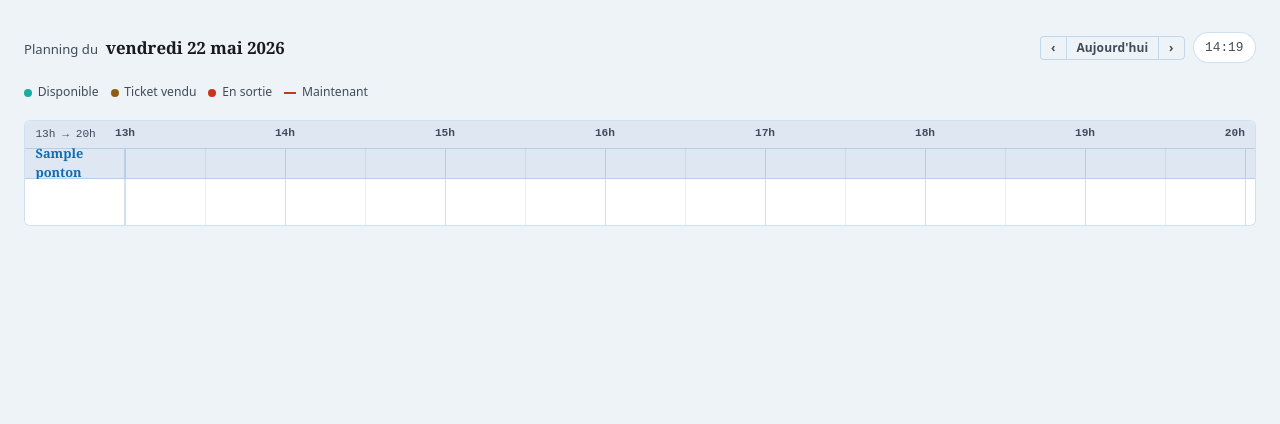
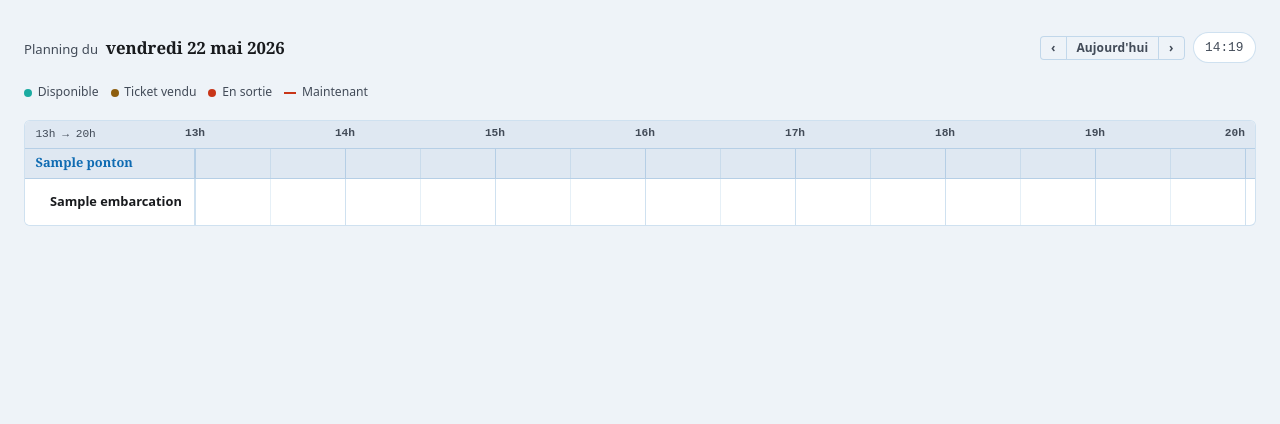
Before and after one commit to Samito-05/GestionnairePontons, a Django app: page /planning/ in a window 1280 px wide. Shown: the part 52-476 px from the top of the page. Run offline with Django 5.2, Linux system fonts and the light colour scheme; tables that the repository leaves empty hold one stand-in row (values such as "Sample post"); some libraries are stand-ins or nearby versions.

Commit message:
fix: button action

```diff
--- a/templates/pontons/_planning_tl_label.html
+++ b/templates/pontons/_planning_tl_label.html
@@ -1,21 +1,22 @@
 <div id="tl-label-{{ row.embarcation.pk }}" class="tl-label">
-  <div style="display:flex;align-items:center;gap:.4rem;">
+  <div style="display:flex;align-items:center;gap:.35rem;overflow:hidden;">
     <span class="color-dot" style="background:{{ row.embarcation.couleur }};flex-shrink:0;"></span>
+    <span style="overflow:hidden;text-overflow:ellipsis;white-space:nowrap;font-weight:600;font-size:.8rem;flex:1;min-width:0;">{{ row.embarcation.nom }}</span>
     {% if role == 'gestionnaire' or role == 'admin' %}
       {% if row.statut == 'sortie' %}
-      <form hx-post="{% url 'retour_embarcation' row.embarcation.pk %}" hx-target="#tl-label-{{ row.embarcation.pk }}" hx-swap="outerHTML" style="margin:0;">{% csrf_token %}
+      <form hx-post="{% url 'retour_embarcation' row.embarcation.pk %}" hx-target="#tl-label-{{ row.embarcation.pk }}" hx-swap="outerHTML" style="margin:0;flex-shrink:0;">{% csrf_token %}
         <input type="hidden" name="_htmx_partial" value="planning_tl">
         <input type="hidden" name="next" value="planning">
         <button type="submit" class="btn btn-danger btn-xs">Retour</button>
       </form>
       {% elif row.statut == 'reservee' %}
-      <form hx-post="{% url 'sortir_embarcation' row.embarcation.pk %}" hx-target="#tl-label-{{ row.embarcation.pk }}" hx-swap="outerHTML" style="margin:0;">{% csrf_token %}
+      <form hx-post="{% url 'sortir_embarcation' row.embarcation.pk %}" hx-target="#tl-label-{{ row.embarcation.pk }}" hx-swap="outerHTML" style="margin:0;flex-shrink:0;">{% csrf_token %}
         <input type="hidden" name="_htmx_partial" value="planning_tl">
         <input type="hidden" name="next" value="planning">
         <button type="submit" class="btn btn-warning btn-xs">Sortir</button>
       </form>
       {% else %}
-      <form hx-post="{% url 'louer_embarcation' row.embarcation.pk %}" hx-target="#tl-label-{{ row.embarcation.pk }}" hx-swap="outerHTML" style="margin:0;">{% csrf_token %}
+      <form hx-post="{% url 'louer_embarcation' row.embarcation.pk %}" hx-target="#tl-label-{{ row.embarcation.pk }}" hx-swap="outerHTML" style="margin:0;flex-shrink:0;">{% csrf_token %}
         <input type="hidden" name="_htmx_partial" value="planning_tl">
         <input type="hidden" name="notes" value="">
         <input type="hidden" name="next" value="planning">
--- a/templates/pontons/planning.html
+++ b/templates/pontons/planning.html
@@ -92,8 +92,8 @@
 .tl-row:last-child { border-bottom: none; }
 
 .tl-label {
-  width: 100px;
-  min-width: 100px;
+  width: 170px;
+  min-width: 170px;
   padding: .28rem .65rem;
   display: flex;
   flex-direction: column;
```
